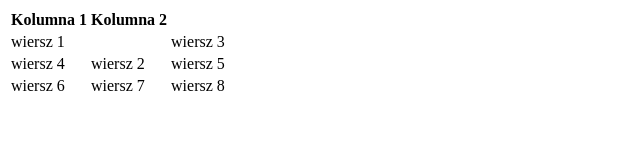
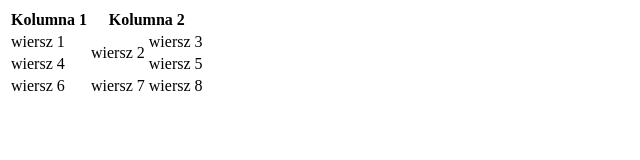
Before and after one commit to mlowak/11html-table2, a plain HTML site: page index.html in a window 1280 px wide. Shown: the whole page, without its empty margins (0-640 px from the left). Drawn offline with Linux system fonts and the light colour scheme.

Commit message:
poprawka tabelki

```diff
--- a/index.html
+++ b/index.html
@@ -9,16 +9,15 @@
     <table>
         <tr>
           <th>Kolumna 1</th>
-          <th>Kolumna 2</th>
+          <th colspan="2">Kolumna 2</th>
         </tr>
         <tr>
           <td>wiersz 1</td>
-           <td></td>
+           <td rowspan="2">wiersz 2</td>
            <td>wiersz 3</td>
         </tr>
         <tr>
           <td>wiersz 4</td>
-          <td>wiersz 2</td>
           <td>wiersz 5</td>
         </tr>
         <tr>
```
